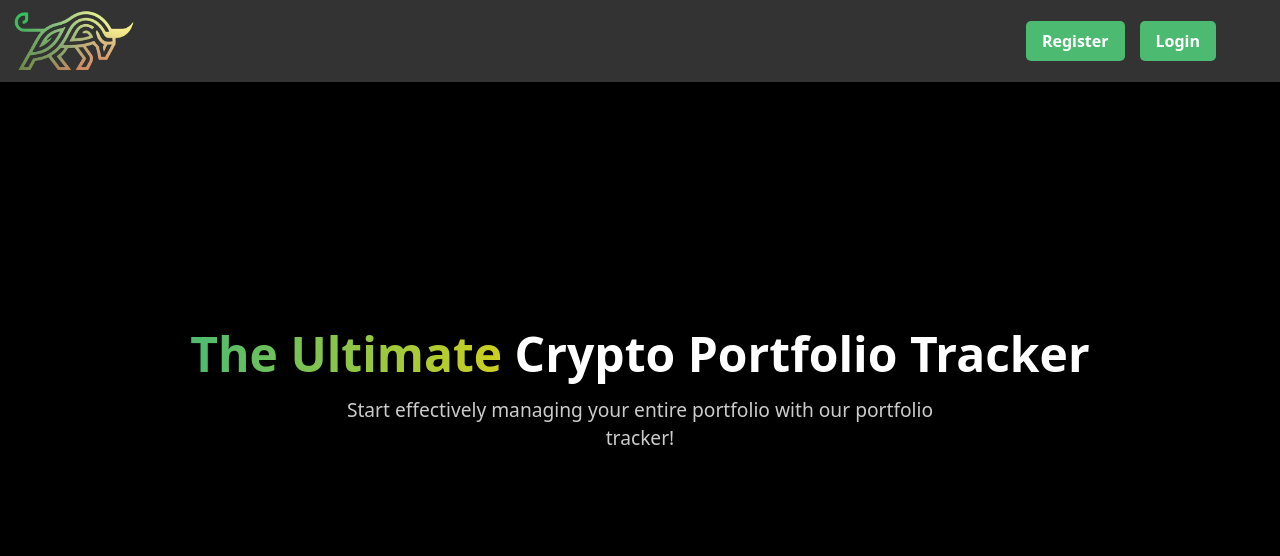
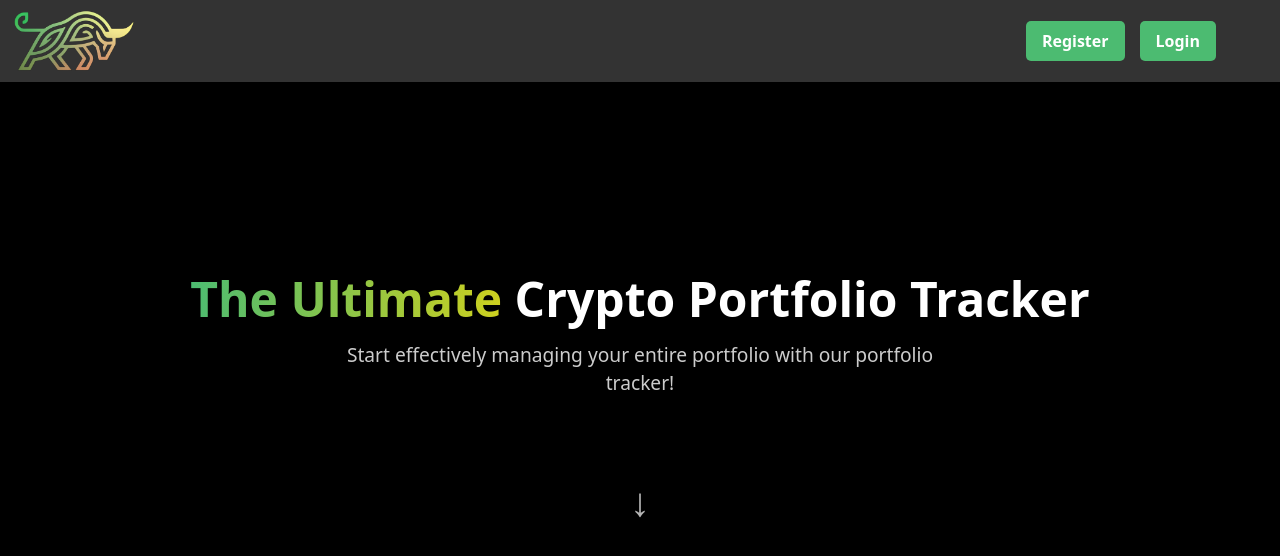
Before and after one commit to miluivits/bullrunners-terraform-eks, a React (Vite) app in the folder frontend/: page / in a window 1280 px wide. Shown: the top 556 px of the page. Built offline with nearby package versions, Linux system fonts and the light colour scheme; no server answers.

Commit message:
feat(welcome): add smooth fade-in animation for title, subtitle and scroll arrow

```diff
--- a/frontend/src/components/Welcome.css
+++ b/frontend/src/components/Welcome.css
@@ -1,4 +1,3 @@
-
 .header-container {
   display: flex;
   flex-direction: column;
@@ -12,7 +11,7 @@
   padding: 20px;
   opacity: 0;
   transform: translateY(50px);
-  transition: opacity 1s ease, transform 1s ease;
+  transition: opacity 1.5s ease, transform 1.5s ease; /* lassabb fade-in */
 }
 
 .header-container.animate {
@@ -25,6 +24,50 @@
   font-weight: bold;
   max-width: 80%;
   margin: 0;
+  opacity: 0;
+  transform: translateY(20px);
+  transition: opacity 1.5s ease, transform 1.5s ease;
+  transition-delay: 0.3s; /* kis késleltetés */
+}
+
+.header-container.animate .header-title {
+  opacity: 1;
+  transform: translateY(0);
+}
+
+.header-subtitle {
+  margin-top: 15px;
+  font-size: 1.2rem;
+  max-width: 600px;
+  color: #ccc;
+  opacity: 0;
+  transform: translateY(20px);
+  transition: opacity 1.5s ease, transform 1.5s ease;
+  transition-delay: 0.8s; /* lassabban jön be */
+}
+
+.header-container.animate .header-subtitle {
+  opacity: 1;
+  transform: translateY(0);
+}
+
+.scroll-down {
+  margin-top: 50px;
+  font-size: 2.5rem;
+  color: #fff;
+  opacity: 0;
+  animation: float 3s ease-in-out infinite;
+  cursor: pointer;
+  transition: opacity 1.5s ease;
+  transition-delay: 1.6s; /* nyíl a legvégén jelenjen meg */
+}
+
+.header-container.animate .scroll-down {
+  opacity: 0.7;
+}
+
+.scroll-down:hover {
+  opacity: 1;
 }
 
 .gradient-text {
@@ -33,11 +76,17 @@
   -webkit-text-fill-color: transparent;
 }
 
-.header-subtitle {
-  margin-top: 15px;
-  font-size: 1.2rem;
-  max-width: 600px;
-  color: #ccc;
+/* Smooth lebegő animáció */
+@keyframes float {
+  0% {
+    transform: translateY(0);
+  }
+  50% {
+    transform: translateY(15px);
+  }
+  100% {
+    transform: translateY(0);
+  }
 }
 
 @media (max-width: 768px) {
--- a/frontend/src/components/Welcome.jsx
+++ b/frontend/src/components/Welcome.jsx
@@ -5,7 +5,6 @@ export default function Welcome() {
   const [animate, setAnimate] = useState(false);
 
   useEffect(() => {
-    // Trigger fade-in animation on mount
     setAnimate(true);
   }, []);
 
@@ -17,6 +16,9 @@ export default function Welcome() {
       <p className="header-subtitle">
         Start effectively managing your entire portfolio with our portfolio tracker!
       </p>
+
+      {/* Smooth scroll nyíl */}
+      <div className="scroll-down">↓</div>
     </div>
   );
 }
--- a/frontend/src/index.css
+++ b/frontend/src/index.css
@@ -5,7 +5,6 @@ html, body {
   height: 100%;
   overflow-x: hidden;
   box-sizing: border-box;
-  overflow-y: hidden;
 }
 
 *, *::before, *::after {
--- a/frontend/src/pages/Main.jsx
+++ b/frontend/src/pages/Main.jsx
@@ -6,12 +6,10 @@ import "./Main.css";
 export default function Main() {
   return (
     <div className="main-page">
-      {/* First section: Welcome */}
       <section className="section welcome-section">
         <Welcome />
       </section>
 
-      {/* Second section: placeholder */}
       <section className="section second-section">
         <div className="content-container">
           <h2>Market Overview</h2>
```
